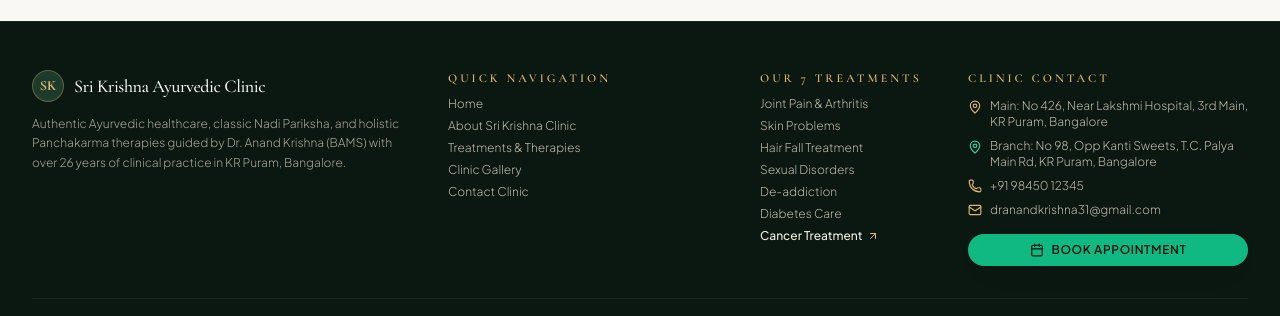
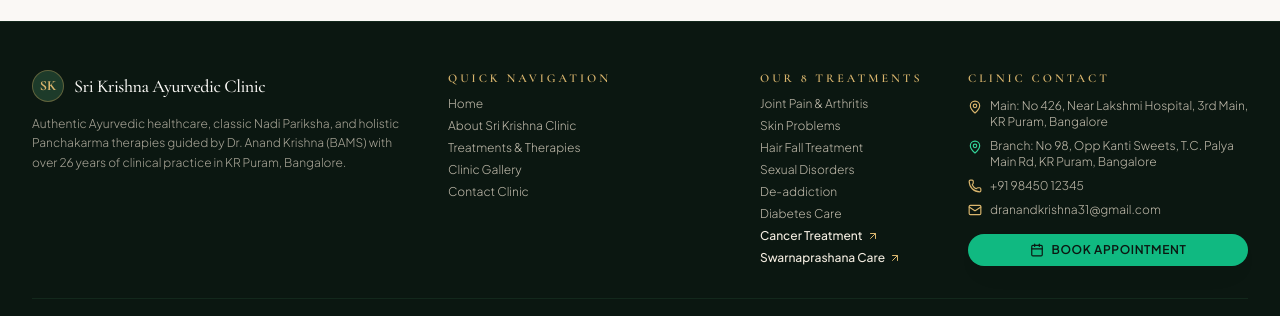
Before and after one commit to Shrikanthkk/sri-krishna-ayurvedic-, a React (Vite) app: page /about in a window 1280 px wide. Shown: the part 3771-4087 px from the top of the page. Built offline with nearby package versions, Linux system fonts and the light colour scheme.

Commit message:
feat: add Swarnaprashana as 8th separate treatment in All Treatments directory, navbar, and cards

```diff
--- a/src/components/Footer.jsx
+++ b/src/components/Footer.jsx
@@ -64,7 +64,7 @@
           {/* Col 3: Specialized Care */}
           <div className="lg:col-span-2 space-y-2.5">
             <h4 className="text-xs font-semibold uppercase tracking-widest text-brass-400">
-              Our 7 Treatments
+              Our 8 Treatments
             </h4>
             <ul className="space-y-1.5 text-xs text-cream-200/80 font-light">
               <li>
@@ -100,6 +100,12 @@
               <li>
                 <Link to="/treatments/cancer-treatment" className="hover:text-brass-300 transition-colors flex items-center gap-1 font-medium text-cream-100">
                   <span>Cancer Treatment</span>
+                  <ArrowUpRight className="w-3 h-3 text-brass-400" />
+                </Link>
+              </li>
+              <li>
+                <Link to="/treatments/swarnaprashana" className="hover:text-brass-300 transition-colors flex items-center gap-1 font-medium text-cream-100">
+                  <span>Swarnaprashana Care</span>
                   <ArrowUpRight className="w-3 h-3 text-brass-400" />
                 </Link>
               </li>
--- a/src/components/Navbar.jsx
+++ b/src/components/Navbar.jsx
@@ -35,7 +35,8 @@
     { name: 'Sexual Disorders', path: '/treatments/sexual-disorders' },
     { name: 'De-addiction', path: '/treatments/de-addiction' },
     { name: 'Diabetes', path: '/treatments/diabetes' },
-    { name: 'Cancer Treatment', path: '/treatments/cancer-treatment' }
+    { name: 'Cancer Treatment', path: '/treatments/cancer-treatment' },
+    { name: 'Swarnaprashana', path: '/treatments/swarnaprashana' }
   ];
 
   const isPathActive = (link) => {
@@ -135,7 +136,7 @@
                               onClick={() => setHoveringTreatments(false)}
                               className="px-3.5 py-2 text-[11px] font-bold tracking-wider uppercase rounded-xl transition-all border-b border-earth-200/60 mb-1 text-brass-600 hover:text-brass-700 flex items-center justify-between"
                             >
-                              <span>View All 7 Treatments</span>
+                              <span>View All 8 Treatments</span>
                               <span>→</span>
                             </Link>
 
--- a/src/data/clinicData.js
+++ b/src/data/clinicData.js
@@ -220,6 +220,20 @@
       buttonText: "Explore Cancer Support",
       benefits: ["Quality of life & vitality support", "Nutrition & digestive comfort", "Integrative oncology coordination"],
       duration: "Supportive Consultation"
+    },
+    {
+      id: "swarnaprashana",
+      number: "08",
+      title: "Swarnaprashana",
+      shortTitle: "Swarnaprashana",
+      subtitle: "Traditional Ayurvedic Child Wellness",
+      image: "/images/hero_stock_2.jpg",
+      ageBadge: "Children 0–16 Years",
+      description: "Traditional Ayurvedic wellness practice for children, traditionally associated with Pushya Nakshatra and administered under qualified Ayurvedic guidance.",
+      link: "/treatments/swarnaprashana",
+      buttonText: "Explore Swarnaprashana",
+      benefits: ["For infants & children (0–16 Years)", "Administered on Pushya Nakshatra days", "Nurtures vitality, intellect & wellbeing"],
+      duration: "Periodic Administration"
     }
   ],
 
--- a/src/pages/Swarnaprashana.jsx
+++ b/src/pages/Swarnaprashana.jsx
@@ -1,9 +1,10 @@
 import React from 'react';
 import { Link } from 'react-router-dom';
 import { motion } from 'framer-motion';
-import { Sparkles, CheckCircle2, Calendar, PhoneCall, Baby, ShieldCheck, ShieldAlert, HeartHandshake, BookOpen, AlertTriangle, ArrowRight, Sun, Clock, Award, Star, CalendarDays } from 'lucide-react';
+import { Sparkles, CheckCircle2, Calendar, PhoneCall, Baby, ShieldCheck, ShieldAlert, HeartHandshake, BookOpen, AlertTriangle, ArrowRight, ArrowLeft, Sun, Clock, Award, Star, CalendarDays } from 'lucide-react';
 import PageHero from '../components/PageHero';
 import Breadcrumb from '../components/Breadcrumb';
+import RelatedTreatments from '../components/RelatedTreatments';
 import { clinicData } from '../data/clinicData';
 import swarnaImg1 from '../assets/swarnaprashana_1.png';
 import swarnaImg2 from '../assets/swarnaprashana_2.png';
@@ -53,7 +54,17 @@
       />
 
       <div className="max-w-7xl mx-auto px-4 sm:px-6 lg:px-8 py-8">
-        {/* 2. BREADCRUMB */}
+        {/* Navigation Back Link & Breadcrumb */}
+        <div className="flex items-center justify-between mb-4">
+          <Link
+            to="/treatments"
+            className="inline-flex items-center gap-1.5 text-xs font-semibold text-forest-800 hover:text-emerald-700 uppercase tracking-wider transition-colors"
+          >
+            <ArrowLeft className="w-3.5 h-3.5" />
+            <span>← Back to All Treatments</span>
+          </Link>
+        </div>
+
         <Breadcrumb
           items={[
             { label: 'All Treatments', link: '/treatments' },
@@ -625,6 +636,9 @@
           </div>
         </section>
 
+        {/* SECTION 7: RELATED TREATMENTS */}
+        <RelatedTreatments currentTreatmentId="swarnaprashana" count={3} />
+
       </div>
     </motion.div>
   );
--- a/src/pages/Treatments.jsx
+++ b/src/pages/Treatments.jsx
@@ -1,7 +1,7 @@
 import React, { useState, useEffect } from 'react';
 import { Link } from 'react-router-dom';
 import { motion } from 'framer-motion';
-import { ArrowRight, Sparkles, CheckCircle2, ShieldCheck, HeartHandshake } from 'lucide-react';
+import { ArrowRight, Sparkles, CheckCircle2, ShieldCheck, HeartHandshake, Baby } from 'lucide-react';
 import PageHero from '../components/PageHero';
 import Breadcrumb from '../components/Breadcrumb';
 import { getStoredTreatments } from '../utils/adminStorage';
@@ -24,7 +24,7 @@
       <PageHero
         badge="CLASSICAL AYURVEDA"
         title="All Ayurvedic Treatments"
-        subtitle="Personalized Ayurvedic care for chronic diseases, skin and hair concerns, wellness, diabetes and supportive cancer care."
+        subtitle="Personalized Ayurvedic care for chronic diseases, skin and hair concerns, wellness, diabetes, supportive cancer care and pediatric wellness."
         bgImage="/images/hero_stock_1.jpg"
       />
 
@@ -41,18 +41,18 @@
             All Ayurvedic Treatments
           </h1>
           <p className="text-earth-800 text-sm font-light leading-relaxed">
-            Personalized Ayurvedic care for chronic diseases, skin and hair concerns, wellness, diabetes and supportive cancer care. Under the clinical leadership of senior physician Dr. Anand Krishna (BAMS, 26+ years experience), each treatment regimen is customized to your unique constitution (<em>Prakriti</em>) and underlying Dosha balance.
+            Personalized Ayurvedic care for chronic diseases, skin and hair concerns, wellness, diabetes, supportive cancer care, and pediatric Swarnaprashana. Under the clinical leadership of senior physician Dr. Anand Krishna (BAMS, 26+ years experience), each treatment regimen is customized to your unique constitution (<em>Prakriti</em>) and underlying Dosha balance.
           </p>
         </div>
 
-        {/* Exactly 7 Treatment Cards Grid */}
+        {/* 8 Dedicated Treatment Cards Grid */}
         <div className="space-y-6 mb-10">
           <div className="flex items-center justify-between">
             <h2 className="text-2xl sm:text-3xl font-serif text-forest-950 font-light">
               Treatment Categories
             </h2>
             <span className="text-xs font-semibold text-brass-700 uppercase tracking-wider">
-              7 Dedicated Therapies
+              {treatmentsList.length} Dedicated Therapies
             </span>
           </div>
 
@@ -72,14 +72,21 @@
                     <div className="absolute top-3.5 left-3.5 px-3 py-1 rounded-full bg-forest-950/85 backdrop-blur-sm text-brass-400 text-[10px] font-mono font-bold uppercase tracking-wider border border-brass-400/30 shadow-md">
                       {item.number} • THERAPY
                     </div>
+                    {item.ageBadge && (
+                      <div className="absolute top-3.5 right-3.5 px-3 py-1 rounded-full bg-emerald-500 text-forest-950 text-[10px] font-bold uppercase tracking-wider shadow-md">
+                        {item.ageBadge}
+                      </div>
+                    )}
                   </div>
                 )}
 
                 <div className="p-6 space-y-3.5 flex-1 flex flex-col justify-between">
                   <div className="space-y-3">
-                    <span className="text-xs font-semibold text-brass-600 uppercase tracking-widest block">
-                      {item.subtitle}
-                    </span>
+                    <div className="flex items-center justify-between gap-2">
+                      <span className="text-xs font-semibold text-brass-600 uppercase tracking-widest block">
+                        {item.subtitle}
+                      </span>
+                    </div>
 
                     <h3 className="font-serif text-xl sm:text-2xl text-forest-950 font-light group-hover:text-forest-800 transition-colors leading-snug">
                       {item.title}
```
